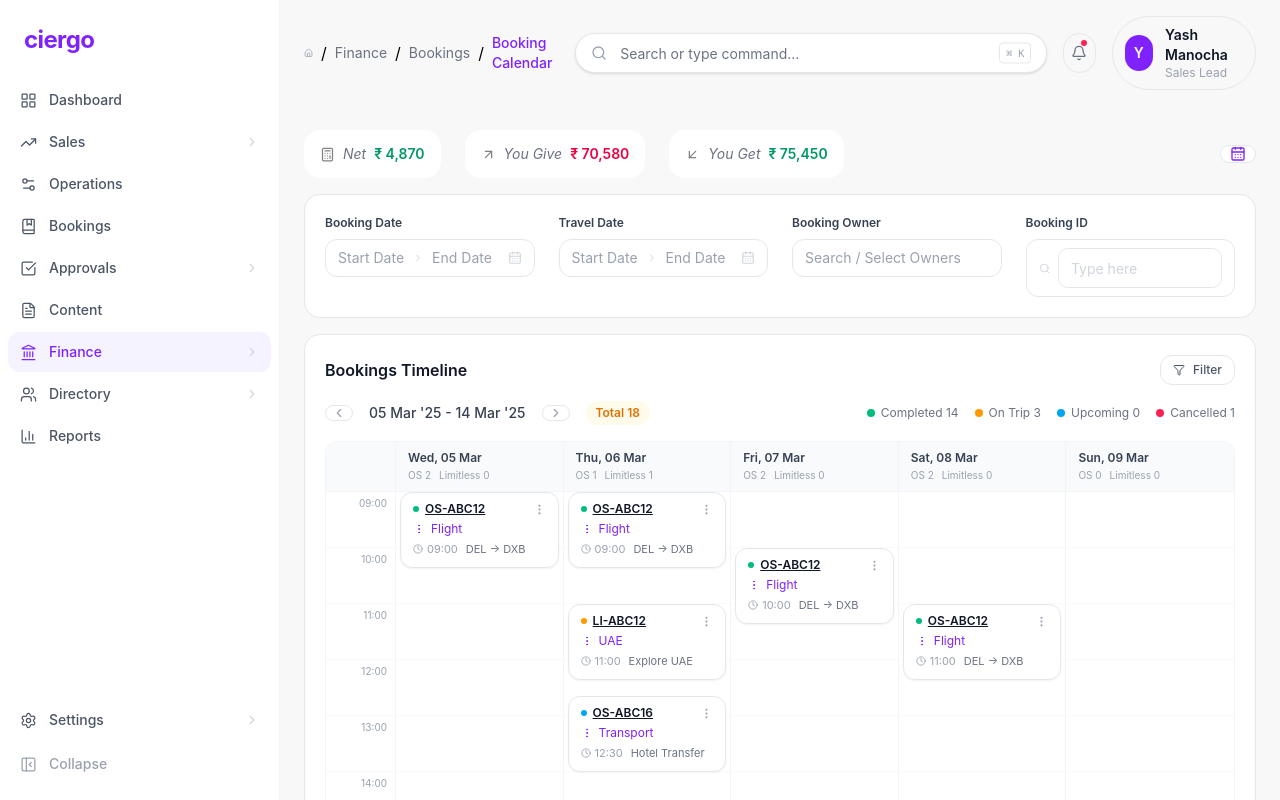
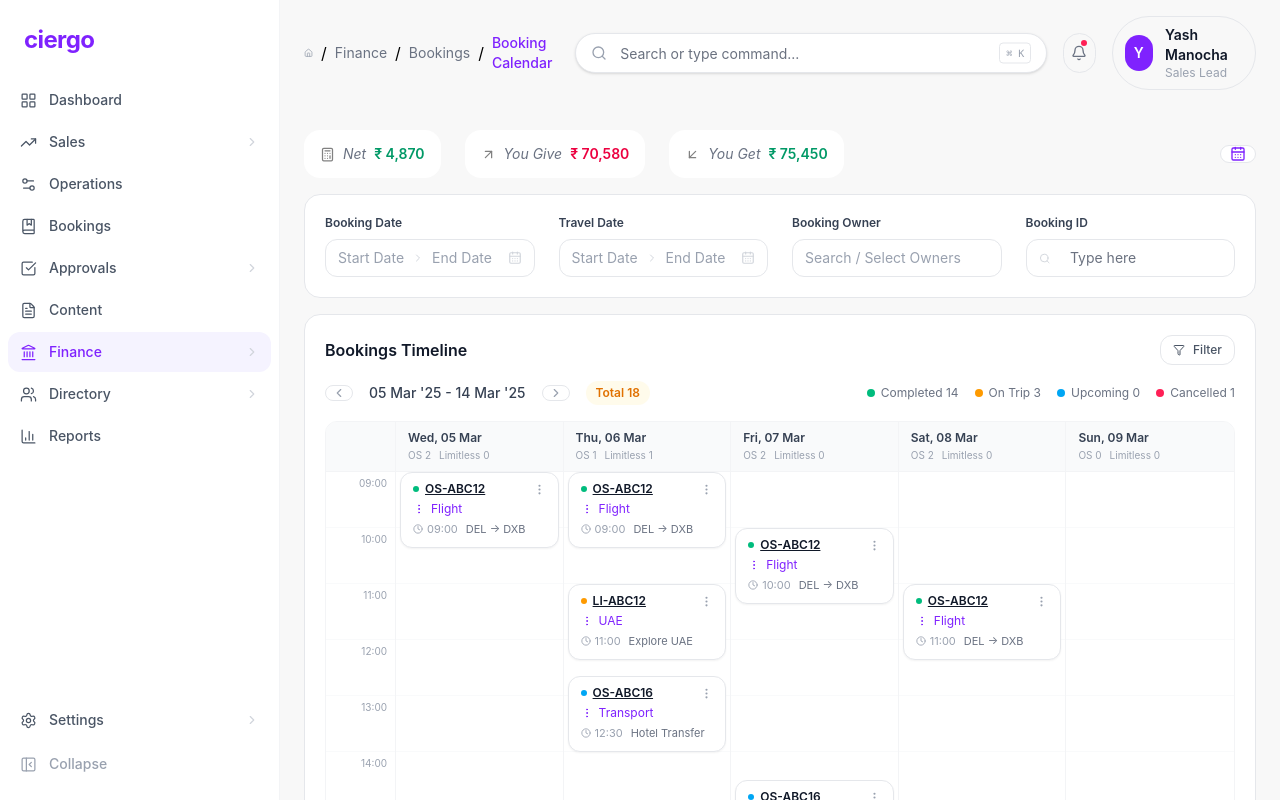
Before and after one commit to Niru9196/travel-crm, a React (Vite) app: page /finance/bookings/calendar in a window 1280 px wide. Shown: the top 800 px of the page. Built offline with nearby package versions, Linux system fonts and the light colour scheme.

Commit message:
fix(ui): improve ui

```diff
--- a/src/components/BookingsPage/BookingFilters.jsx
+++ b/src/components/BookingsPage/BookingFilters.jsx
@@ -108,7 +108,7 @@ export default function BookingFilters({
           )}
         </div>
 
-        <div className="flex min-w-0 rounded-2xl border border-gray-200 bg-white px-4 py-3 shadow-sm">
+        <div className="flex min-w-0 rounded-2xl border border-gray-200 bg-white px-4 py-2.5 shadow-sm">
           <div className="flex items-center gap-3">
             <Search size={16} className="text-gray-400" />
             <Input
@@ -116,7 +116,7 @@ export default function BookingFilters({
               value={searchQuery}
               onChange={(e) => { setSearchQuery(e.target.value); setPage(1); }}
               placeholder="Search by ID / Lead Pax / Amount"
-              className="min-w-0 flex-1 border-0 bg-transparent p-0 text-sm text-gray-700 placeholder:text-gray-400 focus:ring-0"
+               className="h-auto min-w-0 flex-1 border-0 bg-transparent p-0 text-sm text-gray-700 placeholder:text-gray-400 shadow-none focus-visible:ring-0 focus-visible:ring-offset-0"
             />
             {searchQuery && (
               <Button variant="ghost" onClick={() => setSearchQuery("")} className="text-gray-400 hover:text-gray-600 p-0 h-auto">
--- a/src/pages/BookingCalendarPage.jsx
+++ b/src/pages/BookingCalendarPage.jsx
@@ -88,9 +88,12 @@ export default function BookingCalendarPage() {
           </div>
           <div>
             <div className="text-xs font-semibold text-gray-700 mb-2">Booking ID</div>
-            <div className="flex items-center gap-2 border border-gray-200 rounded-lg px-3 py-2 text-sm text-gray-400">
+            <div className="flex items-center gap-2 border border-gray-200 rounded-lg px-3 text-sm text-gray-400">
               <Search size={13} className="text-gray-300" />
-              <Input placeholder="Type here" className="outline-hidden text-sm w-full bg-transparent placeholder:text-gray-300" />
+              <Input
+                placeholder="Type here"
+                className="h-auto w-full border-none bg-transparent text-sm outline-none shadow-none focus:outline-none focus:ring-0 focus-visible:ring-0 focus-visible:ring-offset-0"
+              />
             </div>
           </div>
         </div>
```
